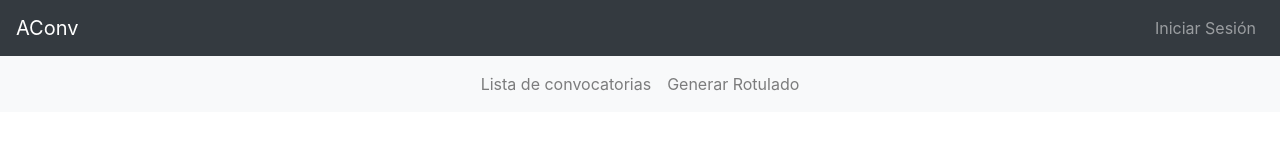
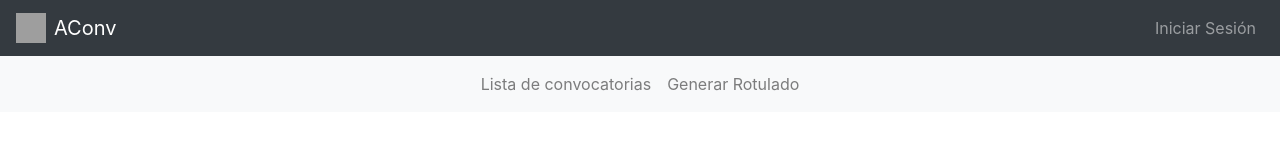
Before and after one commit to EliceoJoel/Cliente-TIS, a React (Create React App) app: page / in a window 1280 px wide. Shown: the top 160 px of the page. Built offline with nearby package versions, Linux system fonts and the light colour scheme.

Commit message:
se agrego logo de empresa

```diff
--- a/src/components/Navbar.js
+++ b/src/components/Navbar.js
@@ -118,6 +118,7 @@ class Landing extends Component {
         <div>
             <nav className="navbar navbar-dark bg-dark">
               <a className="navbar-brand" href="/">
+                <img src="http://127.0.0.1:8000/storage/file/icon.svg" width="30" height="30" className="d-inline-block align-top mr-2" alt=""/>
                 AConv
               </a>
               <ul className="navbar-nav ml-auto">
```
